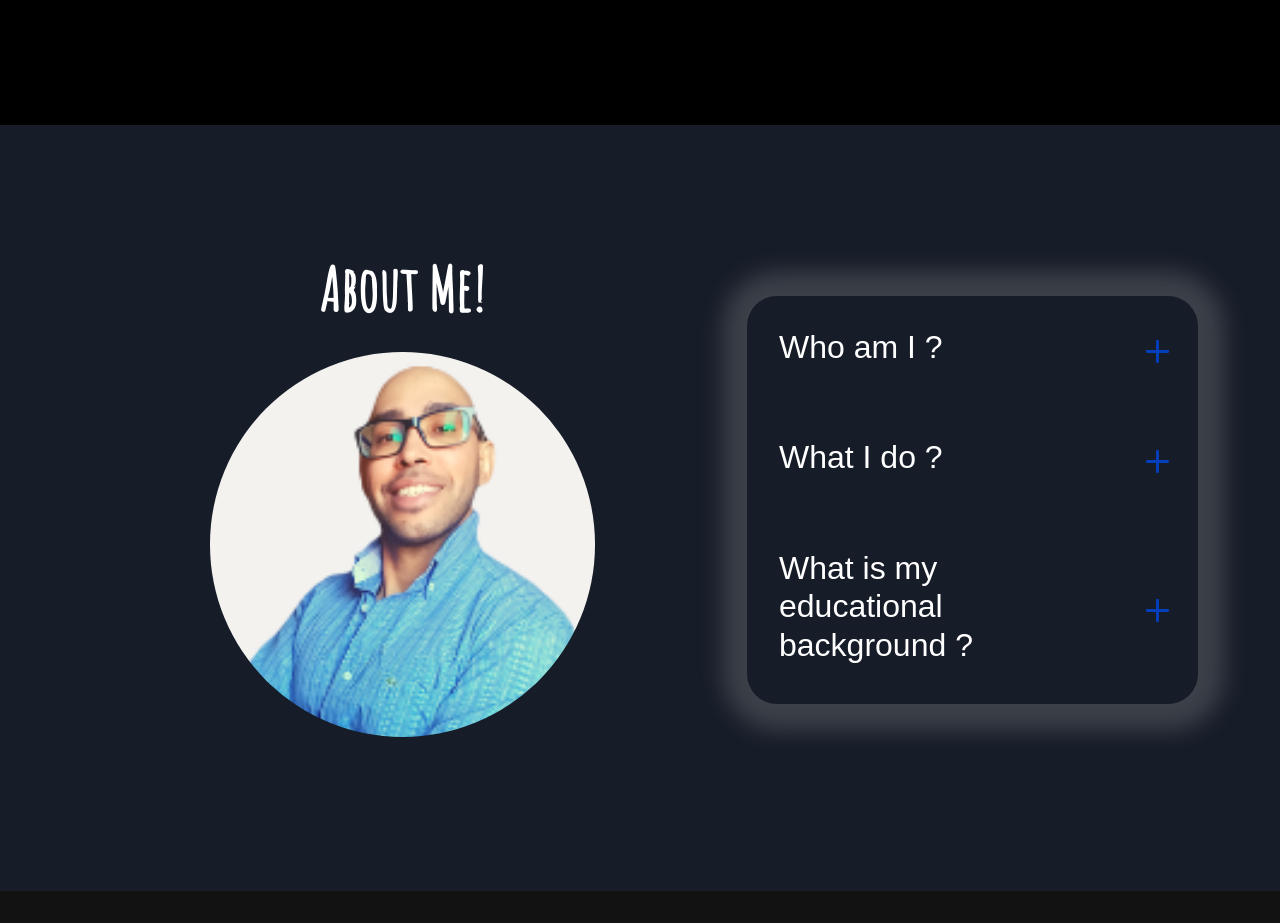
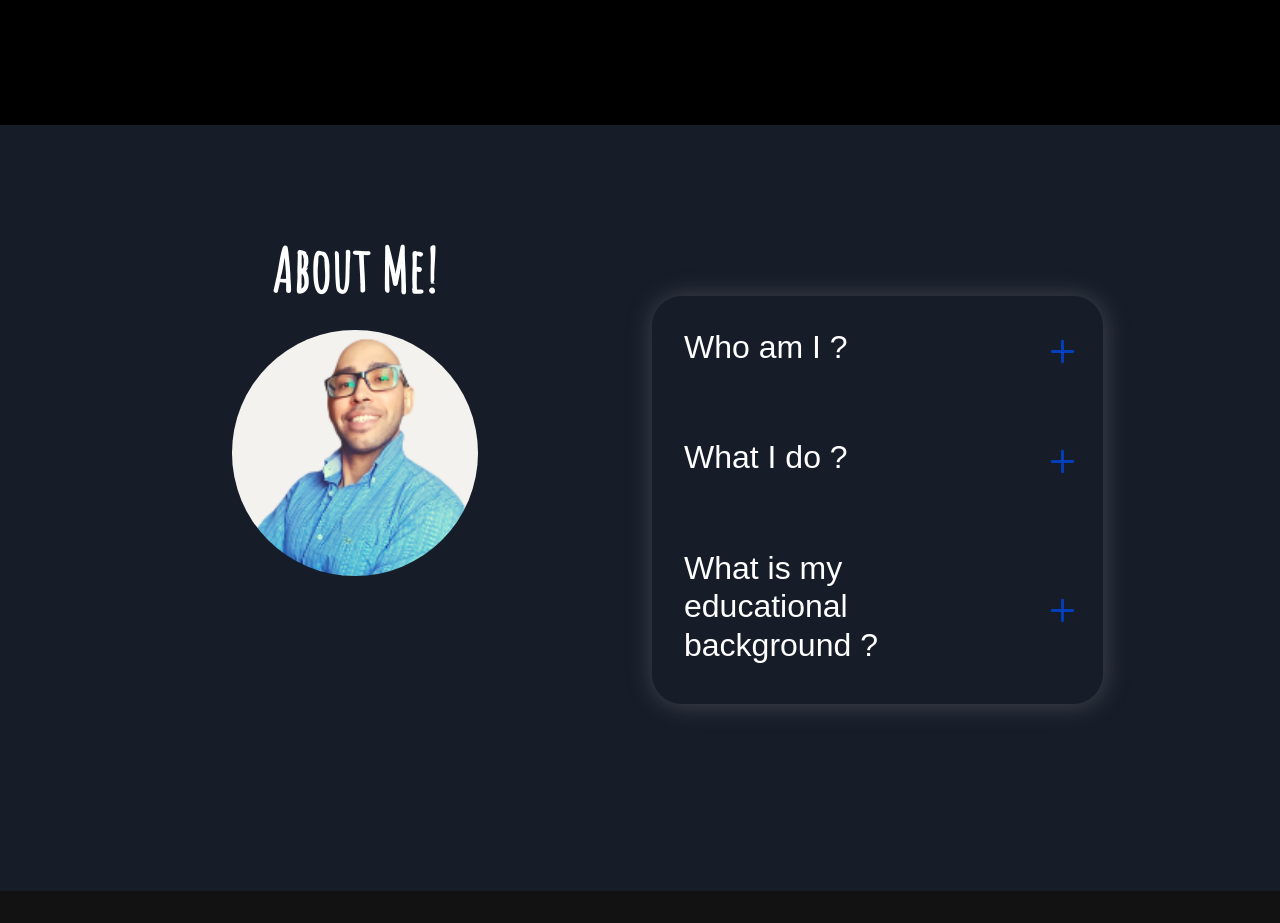
Before and after one commit to jonasmachados/portfolio, a React (Create React App) app: page /about in a window 1280 px wide. Shown: the part 840-1763 px from the top of the page. Built offline with nearby package versions, Linux system fonts and the light colour scheme; no server answers; a web font is replaced by a local one.

Commit message:
Style Css About Component

```diff
--- a/src/components/About/About.js
+++ b/src/components/About/About.js
@@ -8,7 +8,7 @@ const About = () => {
     <section className="About" id="about">
       <Container>
         <Row className="aligh-items-center">
-          <Col xs={12} md={6} xl={7}>
+          <Col xs={12} md={6} xl={6}>
             <Profile />
           </Col>
           <Col xs={12} md={6} xl={5}>
--- a/src/components/Profile/Profile.css
+++ b/src/components/Profile/Profile.css
@@ -8,7 +8,7 @@
 
 .img {
   border-radius: 50%;
-  width: 60%;
+  width: 45%;
   height: auto;
   display: flex;
   justify-content: center;
@@ -22,7 +22,7 @@
   text-align: center;
 }
 
-@media (max-width: 1200px) {
+@media (min-width: 1600px) {
   .About h1 {
     padding-top: 40%;
   }
--- a/src/components/Quiz/Quiz.css
+++ b/src/components/Quiz/Quiz.css
@@ -6,13 +6,13 @@
   position: static;
   height: 60vh;
   background: #161c28;
-  margin-bottom: 35%;
+  margin-bottom: 5%;
+  margin-top: 30%;
 }
 
 .box {
   position: static;
-  margin-top: 60%;
-  box-shadow: 1px 1px 25px 25px rgba(153, 153, 153, 0.3);
+  box-shadow: 1px 1px 25px 2px rgba(153, 153, 153, 0.3);
   border-radius: 30px;
 }
 
```
